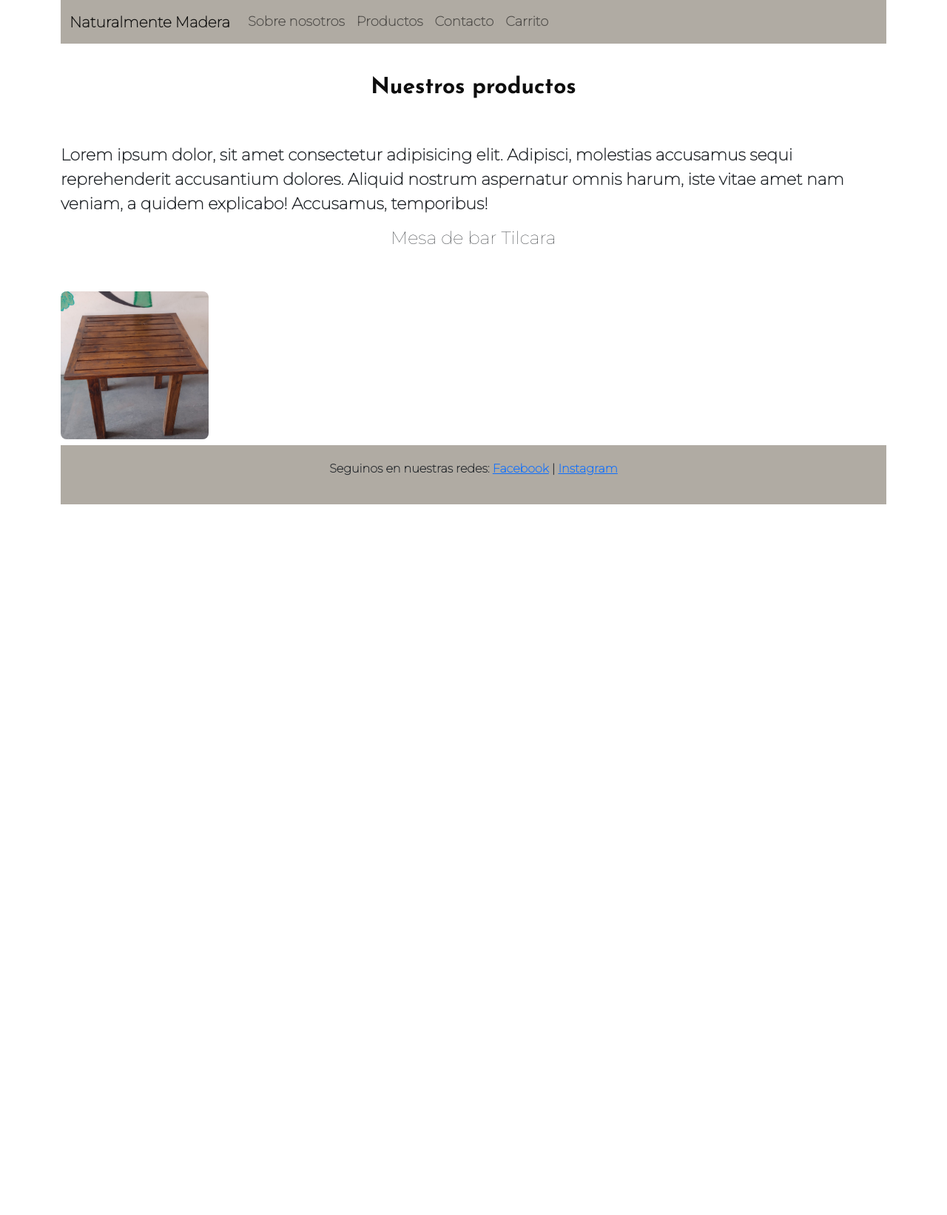
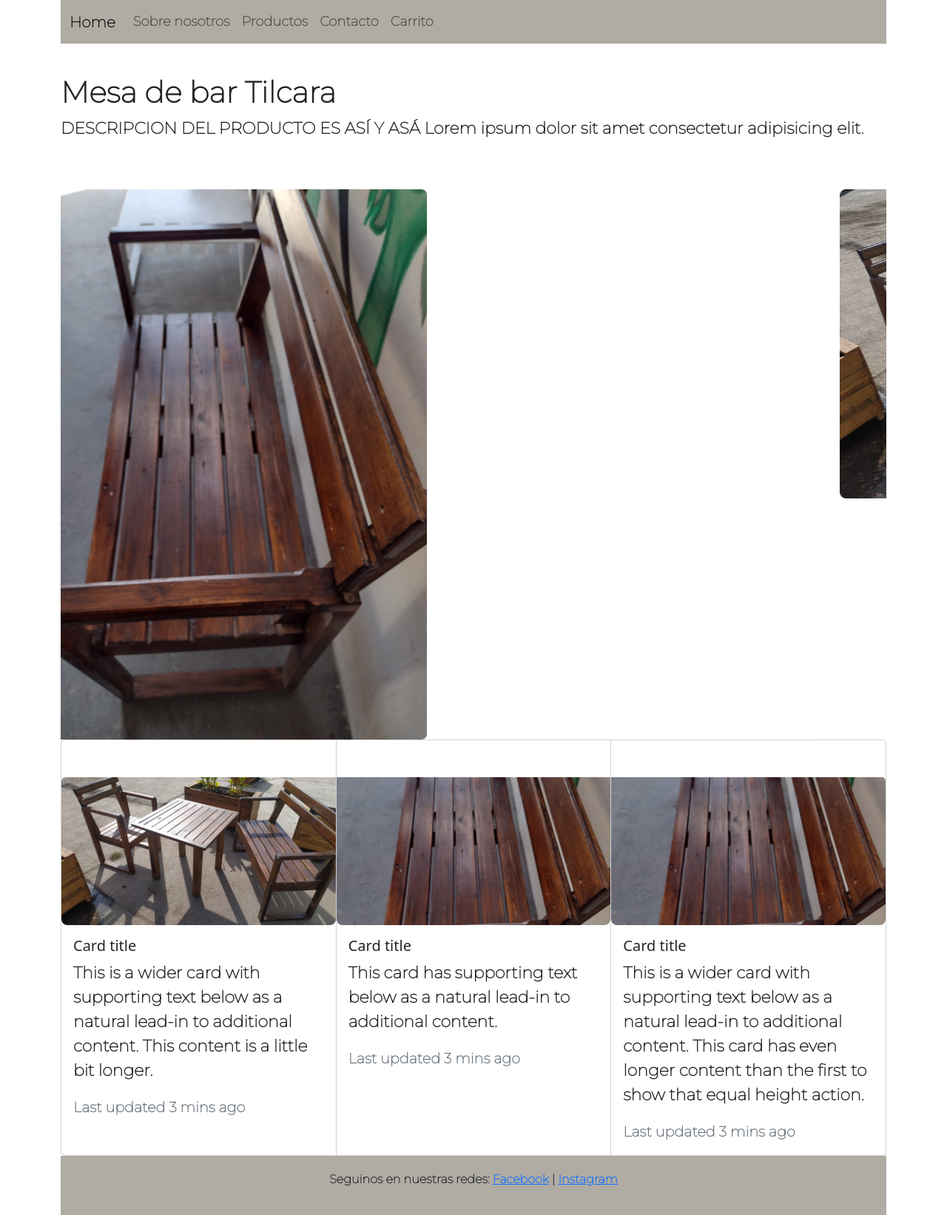
Before and after one commit to verfur0306/coderhouse, a plain HTML site: page pages/productos.html in a window 1280 px wide. Shown: the whole page at 74% size. Before the commit the page ends 800 px from the top, so only its background shows below. Drawn offline with nearby package versions, Linux system fonts and the light colour scheme; a web font is replaced by a local one.

Commit message:
bootstrap2

```diff
--- a/assets/css/styles.css
+++ b/assets/css/styles.css
@@ -19,6 +19,7 @@
 .navegador{
   height: 45px;
   grid-area: header;
+  width: 100%;
 
 }
 
@@ -38,7 +39,6 @@ p{
 }
 
 .nosotros{
-  width: 300px;
   display: flex;
   flex-flow: wrap;
   justify-content: center;
@@ -50,12 +50,22 @@ p{
   justify-content: center;
   margin-left: 20%;
   margin-right: 20%;
+  margin-top: 5%;
+}
+
+.tituloProducto{
+  font-family: 'Montserrat', sans-serif;
+  font-size: 40px;
+  font-weight: 700;
+  margin-top: 5%;
 }
 
 
 .quehacemos p{
   text-align: center;
 }
+
+
 
 .container{
   display: grid;
@@ -69,6 +79,17 @@ p{
 
 }
 
+.caja{
+  display: flex;
+  justify-content: left;
+}
+
+.desc{
+  display: flex;
+  justify-content: right;
+  align-self: center;
+  vertical-align: middle;
+}
 
 .fotos{
   width: 350px;
@@ -144,6 +165,10 @@ img{
 }
 
 .productos{
+  grid-area: sec;
+}
+
+.carrusel{
   grid-area: sec;
 }
 
--- a/pages/productos.html
+++ b/pages/productos.html
@@ -18,7 +18,7 @@
     <header class="navegador">
         <nav class="navbar navbar-expand-lg">
             <div class="container-fluid">
-              <a class="navbar-brand" href="../index.html">Naturalmente Madera</a>
+              <a class="navbar-brand" href="../index.html">Home</a>
               <button class="navbar-toggler" type="button" data-bs-toggle="collapse" data-bs-target="#navbarNav" aria-controls="navbarNav" aria-expanded="false" aria-label="Toggle navigation">
                 <span class="navbar-toggler-icon"></span>
               </button>
@@ -42,23 +42,63 @@
           </nav>
     </header>
         <main class="encabezado">
-            <h1 class="cc"> Nuestros productos </h1>
-            <section class="texto">
-                <p>
-                    Lorem ipsum dolor, sit amet consectetur adipisicing elit. Adipisci, molestias accusamus sequi reprehenderit accusantium dolores. Aliquid nostrum aspernatur omnis harum, iste vitae amet nam veniam, a quidem explicabo! Accusamus, temporibus!
-                </p>
-            </section>
-            <section class="fotoProducto">
-                <h4>Mesa de bar Tilcara</h4>
-                <img src="../assets/img/mesa_de_bar_tilcara.jpeg" alt="">
-            </section>
-        </main>
-    </div>
-        <aside>
- <h4>
+                  <h1 class="tituloProducto">Mesa de bar Tilcara</h1>
+                  <p>DESCRIPCION DEL PRODUCTO ES ASÍ Y ASÁ Lorem ipsum dolor sit amet consectetur adipisicing elit.</p>
+                <div id="carouselExampleControls" class="carousel slide" data-bs-ride="carousel">
+                  <div class="carousel-inner">
+                    <div class="carousel-item active">
+                      <img src="../assets/img/banco_esquel.jpeg" class="d-block w-50 h-50" alt="...">
 
- </h4>
-        </aside>
+                    </div>
+                    <div class="carousel-item">
+                      <img src="../assets/img/dos_sillas_mas_mesa.jpeg" class="d-block w-50 h-50" alt="...">
+                    </div>
+                    <div class="carousel-item">
+                      <img src="../assets/img/mesa_de_bar_tilcara.jpeg" class="d-block w-50 h-50" alt="...">
+                    </div>
+                  </div>
+                  <button class="carousel-control-prev" type="button" data-bs-target="#carouselExampleControls" data-bs-slide="prev">
+                    <span class="carousel-control-prev-icon" aria-hidden="true"></span>
+                    <span class="visually-hidden">Previous</span>
+                  </button>
+                  <button class="carousel-control-next" type="button" data-bs-target="#carouselExampleControls" data-bs-slide="next">
+                    <span class="carousel-control-next-icon" aria-hidden="true"></span>
+                    <span class="visually-hidden">Next</span>
+                  </button>
+                </div>
+          </main>
+
+    <section class="productos">
+      <div class="card-group">
+        <div class="card">
+          <img src="../assets/img/dos_sillas_mas_mesa.jpeg" class="card-img-top" alt="...">
+          <div class="card-body">
+            <h5 class="card-title">Card title</h5>
+            <p class="card-text">This is a wider card with supporting text below as a natural lead-in to additional content. This content is a little bit longer.</p>
+            <p class="card-text"><small class="text-muted">Last updated 3 mins ago</small></p>
+          </div>
+        </div>
+        <div class="card">
+          <img src="../assets/img/banco_esquel.jpeg" class="card-img-top" alt="...">
+          <div class="card-body">
+            <h5 class="card-title">Card title</h5>
+            <p class="card-text">This card has supporting text below as a natural lead-in to additional content.</p>
+            <p class="card-text"><small class="text-muted">Last updated 3 mins ago</small></p>
+          </div>
+        </div>
+        <div class="card">
+          <img src="../assets/img/banco_esquel.jpeg" class="card-img-top" alt="...">
+          <div class="card-body">
+            <h5 class="card-title">Card title</h5>
+            <p class="card-text">This is a wider card with supporting text below as a natural lead-in to additional content. This card has even longer content than the first to show that equal height action.</p>
+            <p class="card-text"><small class="text-muted">Last updated 3 mins ago</small></p>
+          </div>
+        </div>
+      </div>
+
+
+    </section>
+
         <footer class="footer">
             <p>
                 Seguinos en nuestras redes: <a href="">Facebook</a> | <a href=""> Instagram </a>
```
Also changed, not shown: index.html (+10 -11 lines), pages/carrito.html (+1 -1 lines), pages/contacto.html (+1 -1 lines), pages/nosotros.html (+17 -10 lines).
